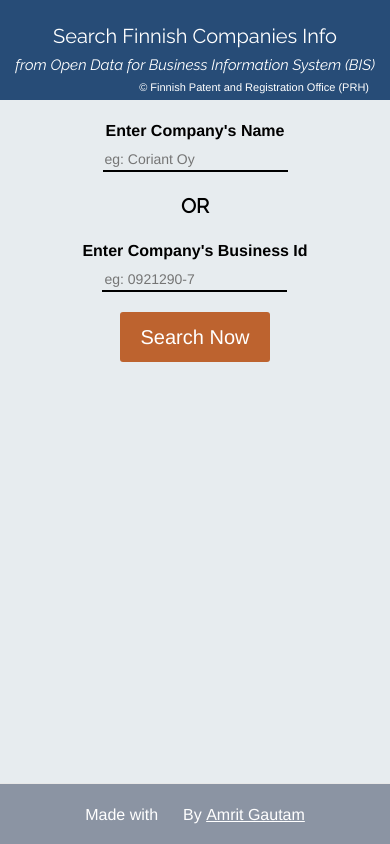
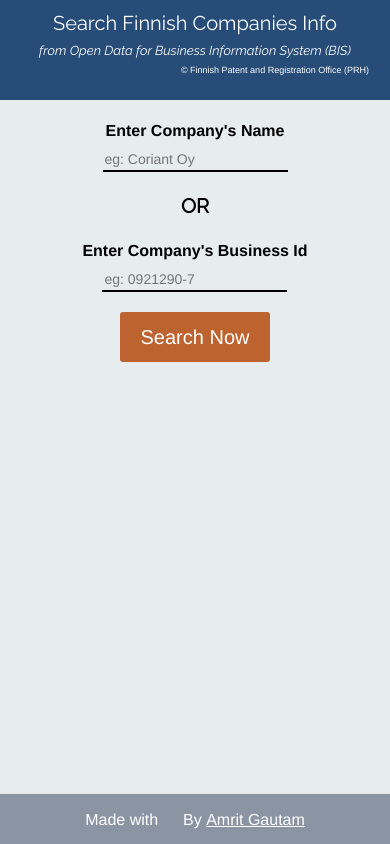
Before and after one commit to amritg/testCase-Grano, a website: page client/index.html in a window 390 px wide. Drawn offline with nearby package versions, Linux system fonts and the light colour scheme.

Commit message:
Fix styling for smaller size mobile screen

```diff
--- a/client/stylesheets/styles.css
+++ b/client/stylesheets/styles.css
@@ -11,7 +11,7 @@
 }
 
 #headerContent>h1 {
-    margin-top: 25px;
+    margin-top: 12px;
     margin-bottom: 10px;
     font-size: 20px;
     font-family: 'Raleway', sans-serif;
@@ -20,12 +20,12 @@
 #headerContent>h2 {
     margin-top: 0px;
     margin-bottom: 0px;
-    font-size: 15px;
+    font-size: 13px;
     font-family: 'Raleway', sans-serif;
 }
 
 #copyright {
-    font-size: 11px;
+    font-size: 9px;
     text-align: right;
     margin: 6px
 }
@@ -94,14 +94,14 @@
 }
 
 .footer-content{
-    height: 60px;
+    height: 50px;
     color: white;
     text-align: center;
     background-color: #8B94A3;
 }
 
 .footer-content p{
-    padding-top: 20px;
+    padding-top: 15px;
     font-size: 16px;
 }
 
```
